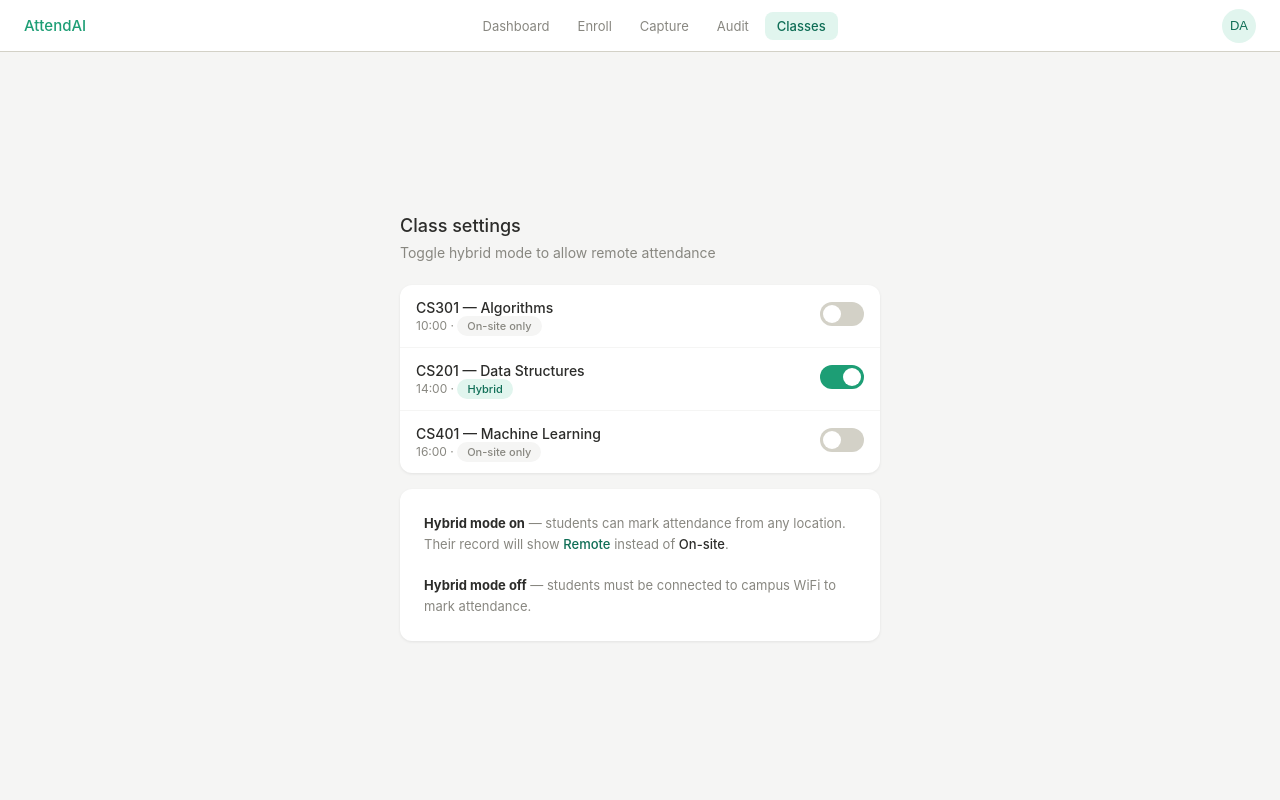
After one commit to Divansshi/face-attendance-system, a Flask app: page /lecturer/classes in a window 1280 px wide. The commit adds this page. Run offline with Flask 3, Linux system fonts and the light colour scheme; data comes from the database, SQL or seed files in the repository.

Commit message:
Updated attendance system for hybrid toggling

```diff
--- a/app.py
+++ b/app.py
@@ -1,11 +1,12 @@
 from flask import Flask, render_template, request, redirect, url_for, flash, session, jsonify
 from database import get_db, init_db
 from camera import camera
-from security import is_within_session_window, has_marked_today
+from security import is_within_session_window, has_marked_today, check_location
 from datetime import datetime
 from werkzeug.utils import secure_filename
 import cv2
-from deepface import DeepFace
+import subprocess
+import json as json_module
 import os
 import time
 
@@ -17,8 +18,37 @@ SNAPSHOT_FOLDER = 'static/snapshots'
 os.makedirs(UPLOAD_FOLDER, exist_ok=True)
 os.makedirs(SNAPSHOT_FOLDER, exist_ok=True)
 
+# Testing only — override the IP seen by check_location
+# Set to None in production
+OVERRIDE_IP = None
+
 with app.app_context():
     init_db()
+
+def verify_faces(img1_path, img2_path):
+    try:
+        result = subprocess.run(
+            ['python3', 'recognize.py', img1_path, img2_path],
+            capture_output=True,
+            text=True,
+            timeout=30
+        )
+        data = json_module.loads(result.stdout.strip())
+        return data.get('verified', False)
+    except Exception as e:
+        print(f"Verify error: {e}")
+        return False
+
+def get_client_ip():
+    """Returns OVERRIDE_IP if set, otherwise the real remote address."""
+    return OVERRIDE_IP if OVERRIDE_IP else request.remote_addr
+
+# ── Dev testing route ── Remove before production
+@app.route('/test/set-ip', methods=['POST'])
+def test_set_ip():
+    global OVERRIDE_IP
+    OVERRIDE_IP = request.json.get('ip')
+    return jsonify({'override_ip': OVERRIDE_IP})
 
 # ── Lecturer routes ──
 
@@ -55,7 +85,8 @@ def lecturer_dashboard():
             'name': c['course_name'],
             'total': total,
             'rate': rate,
-            'schedule': c['schedule']
+            'schedule': c['schedule'],
+            'hybrid': c['hybrid']
         })
 
     conn.close()
@@ -100,7 +131,7 @@ def lecturer_recognition():
     today = datetime.now().strftime('%Y-%m-%d')
 
     present = conn.execute('''
-        SELECT s.full_name, s.student_id, a.time, a.snapshot_path
+        SELECT s.full_name, s.student_id, a.time, a.snapshot_path, a.location
         FROM attendance a
         JOIN students s ON a.student_id = s.student_id
         WHERE a.course_code = 'CS301' AND a.date = ?
@@ -118,6 +149,36 @@ def lecturer_recognition():
     return render_template('lecturer/recognition.html',
                            present=present,
                            absent=absent)
+
+@app.route('/lecturer/audit')
+def lecturer_audit():
+    conn = get_db()
+    records = conn.execute('''
+        SELECT a.id, s.full_name, s.student_id, a.course_code,
+               a.date, a.time, a.snapshot_path, a.location
+        FROM attendance a
+        JOIN students s ON a.student_id = s.student_id
+        ORDER BY a.date DESC, a.time DESC
+    ''').fetchall()
+    conn.close()
+    return render_template('lecturer/audit.html', records=records)
+
+@app.route('/lecturer/classes', methods=['GET', 'POST'])
+def lecturer_classes():
+    conn = get_db()
+    if request.method == 'POST':
+        course_code = request.form['course_code']
+        hybrid = 1 if request.form.get('hybrid') == 'on' else 0
+        conn.execute(
+            'UPDATE classes SET hybrid = ? WHERE course_code = ?',
+            (hybrid, course_code)
+        )
+        conn.commit()
+        flash(f'{course_code} updated successfully')
+
+    classes = conn.execute('SELECT * FROM classes').fetchall()
+    conn.close()
+    return render_template('lecturer/classes.html', classes=classes)
 
 @app.route('/lecturer/logout')
 def lecturer_logout():
@@ -151,52 +212,60 @@ def student_scan():
 
 @app.route('/student/scan/recognize', methods=['POST'])
 def student_scan_recognize():
-    student_id = session.get('student_id')
-    if not student_id:
-        return jsonify({'status': 'error', 'message': 'Not logged in'})
+    try:
+        student_id = session.get('student_id')
+        if not student_id:
+            return jsonify({'status': 'error', 'message': 'Not logged in'})
 
-    # Check session time window
-    allowed, message = is_within_session_window('CS301')
-    if not allowed:
-        return jsonify({'status': 'error', 'message': message})
+        ip = get_client_ip()
+        allowed, location_label, location_message = check_location(ip, 'CS301')
+        if not allowed:
+            return jsonify({'status': 'error', 'message': location_message})
 
-    # Check already marked today
-    if has_marked_today(student_id, 'CS301'):
-        return jsonify({'status': 'error', 'message': 'You have already marked attendance today'})
+        allowed_time, time_message = is_within_session_window('CS301')
+        if not allowed_time:
+            return jsonify({'status': 'error', 'message': time_message})
 
-    frame = camera.get_frame()
-    if frame is None:
-        return jsonify({'status': 'error', 'message': 'No camera frame — click Start camera first'})
+        if has_marked_today(student_id, 'CS301'):
+            return jsonify({'status': 'error', 'message': 'You have already marked attendance today'})
 
-    conn = get_db()
-    student = conn.execute(
-        'SELECT * FROM students WHERE student_id = ? AND photo_path IS NOT NULL',
-        (student_id,)
-    ).fetchone()
-    conn.close()
+        frame = camera.get_frame()
+        if frame is None:
+            return jsonify({'status': 'error', 'message': 'No camera frame — click Start camera first'})
 
-    if not student:
-        return jsonify({'status': 'error', 'message': 'No photo enrolled for this student'})
+        conn = get_db()
+        student = conn.execute(
+            'SELECT * FROM students WHERE student_id = ? AND photo_path IS NOT NULL',
+            (student_id,)
+        ).fetchone()
+        conn.close()
 
-    temp_path = 'static/temp_frame.jpg'
-    cv2.imwrite(temp_path, frame)
+        if not student:
+            return jsonify({'status': 'error', 'message': 'No photo enrolled for this student'})
 
-    try:
-        result = DeepFace.verify(
-            img1_path=temp_path,
-            img2_path=student['photo_path'],
-            enforce_detection=False
-        )
-        if result['verified']:
-            # Save audit snapshot
+        temp_path = 'static/temp_frame.jpg'
+        cv2.imwrite(temp_path, frame)
+
+        if verify_faces(temp_path, student['photo_path']):
             snapshot_filename = f"{student_id}_{datetime.now().strftime('%Y%m%d_%H%M%S')}.jpg"
             snapshot_path = os.path.join(SNAPSHOT_FOLDER, snapshot_filename)
             cv2.imwrite(snapshot_path, frame)
-            camera.record_attendance(student_id, 'CS301', snapshot_path)
-            return jsonify({'status': 'match'})
+
+            conn = get_db()
+            today = datetime.now().strftime('%Y-%m-%d')
+            now = datetime.now().strftime('%H:%M')
+            conn.execute(
+                'INSERT INTO attendance (student_id, course_code, date, time, snapshot_path, location) VALUES (?, ?, ?, ?, ?, ?)',
+                (student_id, 'CS301', today, now, snapshot_path, location_label)
+            )
+            conn.commit()
+            conn.close()
+            return jsonify({'status': 'match', 'location': location_label})
         else:
             return jsonify({'status': 'no_match'})
+
     except Exception as e:
+        print(f"Route error: {e}")
         return jsonify({'status': 'error', 'message': str(e)})
 
 @app.route('/student/success')
@@ -219,7 +288,7 @@ def student_record():
     conn = get_db()
 
     records = conn.execute('''
-        SELECT date, time, status, course_code
+        SELECT date, time, status, course_code, location
         FROM attendance
         WHERE student_id = ?
         ORDER BY date DESC
@@ -274,41 +343,35 @@ def camera_feed():
 
 @app.route('/camera/recognize', methods=['POST'])
 def camera_recognize():
-    course_code = request.json.get('course_code', 'CS301')
-    frame = camera.get_frame()
-    if frame is None:
-        return jsonify({'status': 'error', 'message': 'No camera frame available'})
+    try:
+        course_code = request.json.get('course_code', 'CS301')
+        frame = camera.get_frame()
+        if frame is None:
+            return jsonify({'status': 'error', 'message': 'No camera frame available'})
 
-    student, result = camera.recognize_face(frame, course_code)
+        student, result = camera.recognize_face(frame, course_code)
 
-    if result == 'match':
-        snapshot_filename = f"{student['student_id']}_{datetime.now().strftime('%Y%m%d_%H%M%S')}.jpg"
-        snapshot_path = os.path.join(SNAPSHOT_FOLDER, snapshot_filename)
-        cv2.imwrite(snapshot_path, frame)
-        recorded = camera.record_attendance(student['student_id'], course_code, snapshot_path)
-        return jsonify({
-            'status': 'match',
-            'name': student['full_name'],
-            'student_id': student['student_id'],
-            'recorded': recorded
-        })
-    elif result == 'no_students':
-        return jsonify({'status': 'error', 'message': 'No enrolled students with photos'})
-    else:
-        return jsonify({'status': 'no_match'})
+        if result == 'match':
+            snapshot_filename = f"{student['student_id']}_{datetime.now().strftime('%Y%m%d_%H%M%S')}.jpg"
+            snapshot_path = os.path.join(SNAPSHOT_FOLDER, snapshot_filename)
+            cv2.imwrite(snapshot_path, frame)
+            recorded = camera.record_attendance(
+                student['student_id'], course_code, snapshot_path
+            )
+            return jsonify({
+                'status': 'match',
+                'name': student['full_name'],
+                'student_id': student['student_id'],
+                'recorded': recorded
+            })
+        elif result == 'no_students':
+            return jsonify({'status': 'error', 'message': 'No enrolled students with photos'})
+        else:
+            return jsonify({'status': 'no_match'})
 
-@app.route('/lecturer/audit')
-def lecturer_audit():
-    conn = get_db()
-    records = conn.execute('''
-        SELECT a.id, s.full_name, s.student_id, a.course_code,
-               a.date, a.time, a.snapshot_path
-        FROM attendance a
-        JOIN students s ON a.student_id = s.student_id
-        ORDER BY a.date DESC, a.time DESC
-    ''').fetchall()
-    conn.close()
-    return render_template('lecturer/audit.html', records=records)
+    except Exception as e:
+        print(f"Camera recognize error: {e}")
+        return jsonify({'status': 'error', 'message': str(e)})
 
 if __name__ == '__main__':
-    app.run(debug=True, port=5001)
+    app.run(debug=True, port=5001, threaded=True, use_reloader=False)
--- /dev/null
+++ b/templates/lecturer/classes.html
@@ -0,0 +1,138 @@
+<!DOCTYPE html>
+<html lang="en">
+<head>
+  <meta charset="UTF-8" />
+  <meta name="viewport" content="width=device-width, initial-scale=1.0" />
+  <title>Class Settings — AttendAI</title>
+  <link rel="stylesheet" href="{{ url_for('static', filename='style.css') }}" />
+  <style>
+    .toggle-row {
+      display: flex;
+      align-items: center;
+      justify-content: space-between;
+      padding: 14px 16px;
+      border-bottom: 1px solid var(--gray-100);
+    }
+    .toggle-row:last-child { border-bottom: none; }
+    .toggle-label { font-size: 14px; font-weight: 500; }
+    .toggle-meta { font-size: 12px; color: var(--gray-500); margin-top: 2px; }
+    .hybrid-pill {
+      font-size: 11px; padding: 3px 10px; border-radius: 99px;
+      background: var(--teal-light); color: var(--teal-dark); font-weight: 500;
+    }
+    .onsite-pill {
+      font-size: 11px; padding: 3px 10px; border-radius: 99px;
+      background: var(--gray-100); color: var(--gray-500); font-weight: 500;
+    }
+    .toggle-switch {
+      position: relative; width: 44px; height: 24px;
+    }
+    .toggle-switch input { opacity: 0; width: 0; height: 0; }
+    .slider {
+      position: absolute; cursor: pointer; top: 0; left: 0; right: 0; bottom: 0;
+      background: var(--gray-300); border-radius: 24px; transition: 0.2s;
+    }
+    .slider:before {
+      position: absolute; content: ""; height: 18px; width: 18px;
+      left: 3px; bottom: 3px; background: white;
+      border-radius: 50%; transition: 0.2s;
+    }
+    input:checked + .slider { background: var(--teal); }
+    input:checked + .slider:before { transform: translateX(20px); }
+  </style>
+</head>
+<body>
+
+  <nav class="navbar">
+    <a href="/lecturer/dashboard" class="nav-brand">AttendAI</a>
+    <div class="nav-links">
+      <a href="/lecturer/dashboard" class="nav-link">Dashboard</a>
+      <a href="/lecturer/enroll" class="nav-link">Enroll</a>
+      <a href="/lecturer/recognition" class="nav-link">Capture</a>
+      <a href="/lecturer/audit" class="nav-link">Audit</a>
+      <a href="/lecturer/classes" class="nav-link active">Classes</a>
+    </div>
+    <div class="nav-profile">
+      <button class="profile-btn" onclick="toggleDropdown()">DA</button>
+      <div class="profile-dropdown" id="profileDropdown">
+        <div class="profile-info">
+          <div class="profile-name">Dr. Amirah</div>
+          <div class="profile-email">amirah@university.edu</div>
+        </div>
+        <a href="/lecturer/logout" class="dropdown-item danger">Sign out</a>
+      </div>
+    </div>
+  </nav>
+
+  <div class="page-wrapper page-top">
+
+    <div class="page-header">
+      <h2>Class settings</h2>
+    </div>
+    <p class="subtitle" style="margin-top:-1rem; margin-bottom:1.5rem;">
+      Toggle hybrid mode to allow remote attendance
+    </p>
+
+    {% with messages = get_flashed_messages() %}
+      {% if messages %}
+        <div style="background:var(--teal-light); color:var(--teal-dark);
+             padding:12px 16px; border-radius:var(--radius-sm);
+             font-size:14px; margin-bottom:1rem;">
+          ✓ {{ messages[0] }}
+        </div>
+      {% endif %}
+    {% endwith %}
+
+    <div class="section-card" style="padding:0; overflow:hidden;">
+      {% for c in classes %}
+      <div class="toggle-row">
+        <div>
+          <div class="toggle-label">{{ c['course_code'] }} — {{ c['course_name'] }}</div>
+          <div class="toggle-meta">
+            {{ c['schedule'] }} ·
+            {% if c['hybrid'] %}
+              <span class="hybrid-pill">Hybrid</span>
+            {% else %}
+              <span class="onsite-pill">On-site only</span>
+            {% endif %}
+          </div>
+        </div>
+        <form method="POST" action="/lecturer/classes">
+          <input type="hidden" name="course_code" value="{{ c['course_code'] }}" />
+          <label class="toggle-switch">
+            <input type="checkbox" name="hybrid"
+                   {% if c['hybrid'] %}checked{% endif %}
+                   onchange="this.form.submit()" />
+            <span class="slider"></span>
+          </label>
+        </form>
+      </div>
+      {% endfor %}
+    </div>
+
+    <div class="section-card" style="margin-top:1rem; font-size:13px;
+                                      color:var(--gray-500); line-height:1.6;">
+      <strong style="color:var(--gray-800);">Hybrid mode on</strong> — students can
+      mark attendance from any location. Their record will show
+      <span style="color:var(--teal-dark); font-weight:500;">Remote</span> instead of
+      <span style="color:var(--gray-800); font-weight:500;">On-site</span>.
+      <br /><br />
+      <strong style="color:var(--gray-800);">Hybrid mode off</strong> — students must
+      be connected to campus WiFi to mark attendance.
+    </div>
+
+  </div>
+
+  <script>
+    function toggleDropdown() {
+      document.getElementById('profileDropdown').classList.toggle('open');
+    }
+    document.addEventListener('click', function(e) {
+      if (!e.target.closest('.nav-profile')) {
+        document.getElementById('profileDropdown').classList.remove('open');
+      }
+    });
+  </script>
+
+</body>
+</html>
--- a/templates/lecturer/enroll.html
+++ b/templates/lecturer/enroll.html
@@ -15,6 +15,7 @@
       <a href="/lecturer/enroll" class="nav-link active">Enroll</a>
       <a href="/lecturer/recognition" class="nav-link">Capture</a>
       <a href="/lecturer/audit" class="nav-link">Audit</a>
+      <a href="/lecturer/classes" class="nav-link">Classes</a>
     </div>
     <div class="nav-profile">
       <button class="profile-btn" onclick="toggleDropdown()">DA</button>
--- a/templates/lecturer/recognition.html
+++ b/templates/lecturer/recognition.html
@@ -15,6 +15,7 @@
       <a href="/lecturer/enroll" class="nav-link">Enroll</a>
       <a href="/lecturer/recognition" class="nav-link active">Capture</a>
       <a href="/lecturer/audit" class="nav-link">Audit</a>
+      <a href="/lecturer/classes" class="nav-link">Classes</a>
     </div>
     <div class="nav-profile">
       <button class="profile-btn" onclick="toggleDropdown()">DA</button>
@@ -68,6 +69,11 @@
           <div class="avatar">{{ p['full_name'][:2].upper() }}</div>
           <div class="detect-name">{{ p['full_name'] }}</div>
           <div class="detect-time">{{ p['time'] }}</div>
+          {% if p['location'] == 'remote' %}
+          <span style="font-size:11px; color:var(--teal-dark);
+                       background:var(--teal-light); padding:2px 8px;
+                       border-radius:99px; margin-right:6px;">Remote</span>
+          {% endif %}
           <span class="badge-present">Present</span>
         </div>
         {% endfor %}
```
Also changed, not shown: camera.py (+13 -11 lines), database.py (+7 -5 lines), recognize.py (added, +18 -0 lines), security.py (+30 -3 lines), templates/lecturer/audit.html (+10 -3 lines), templates/lecturer/dashboard.html (+9 -1 lines), templates/student/record.html (+14 -3 lines).
